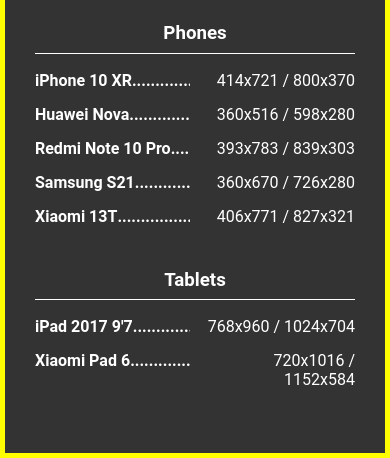
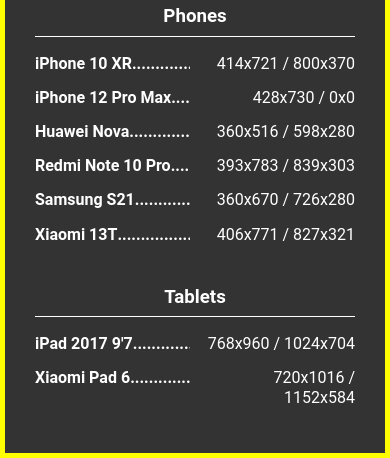
Before and after one commit to colocolov/razmer, a plain HTML site: page index.html in a window 390 px wide. Shown: the part 386-844 px from the top of the page. Drawn offline with Linux system fonts and the light colour scheme.

Commit message:
add new device

```diff
--- a/css/style.css
+++ b/css/style.css
@@ -79,11 +79,14 @@ body {
   margin: 0;
 }
 
-ul, li {
+ul,
+li {
   padding: 0;
 }
 
-h1, h2, h3 {
+h1,
+h2,
+h3 {
   margin: 0;
 }
 
@@ -131,24 +134,28 @@ input {
   justify-content: center;
   padding: 30px;
 }
+
 .dimention__block {
   display: flex;
   /* height: 100%; */
   flex-direction: column;
   justify-content: center;
-  align-items:center;
+  align-items: center;
   font-weight: bold;
   line-height: 1.2;
   text-align: center;
   margin-bottom: 30px;
 }
+
 .dimention__block p:first-child {
   font-size: 48px;
   margin-bottom: 20px;
 }
+
 .dimention__block p:last-child {
   font-size: 72px;
 }
+
 .dimention__device {
   font-size: 16px;
   line-height: 1.2;
@@ -158,9 +165,11 @@ input {
   align-self: flex-start;
   width: 100%;
 }
-.dimention__device p:not(:last-child)  {
+
+.dimention__device p:not(:last-child) {
   margin-bottom: 3px;
 }
+
 .dimention__device dl {
   max-width: 400px;
   display: flex;
@@ -168,28 +177,33 @@ input {
   gap: 10px;
   width: 100%;
 }
+
 .dimention__device dl h3 {
   text-align: center;
   border-bottom: 1px solid #fff;
   line-height: 2;
   margin-bottom: 7px;
 }
+
 .dimention__item {
   display: flex;
   margin-bottom: 5px;
   gap: 10px;
   justify-content: space-between;
 }
+
 .dimention__item dt {
   position: relative;
   overflow: hidden;
   flex-grow: 1;
   font-weight: 700;
 }
+
 .dimention__item dt::after {
-  content: "..........................................................";
+  content: "..........................................................................................................";
   position: absolute;
 }
+
 .dimention__item dd {
   max-width: 155px;
   flex: 1 1 54%;
@@ -200,4 +214,8 @@ input {
   .dimention__device {
     flex-wrap: wrap;
   }
+
+  .dimention__device dl {
+    max-width: 100%;
+  }
 }
--- a/index.html
+++ b/index.html
@@ -27,6 +27,10 @@
             <div class="dimention__item">
               <dt>iPhone 10 XR</dt>
               <dd>414x721 / 800x370</dd>
+            </div><!-- /.dimention__item -->
+            <div class="dimention__item">
+              <dt>iPhone 12 Pro Max</dt>
+              <dd>428x730 / 0x0</dd>
             </div><!-- /.dimention__item -->
             <div class="dimention__item">
               <dt>Huawei Nova</dt>
```
